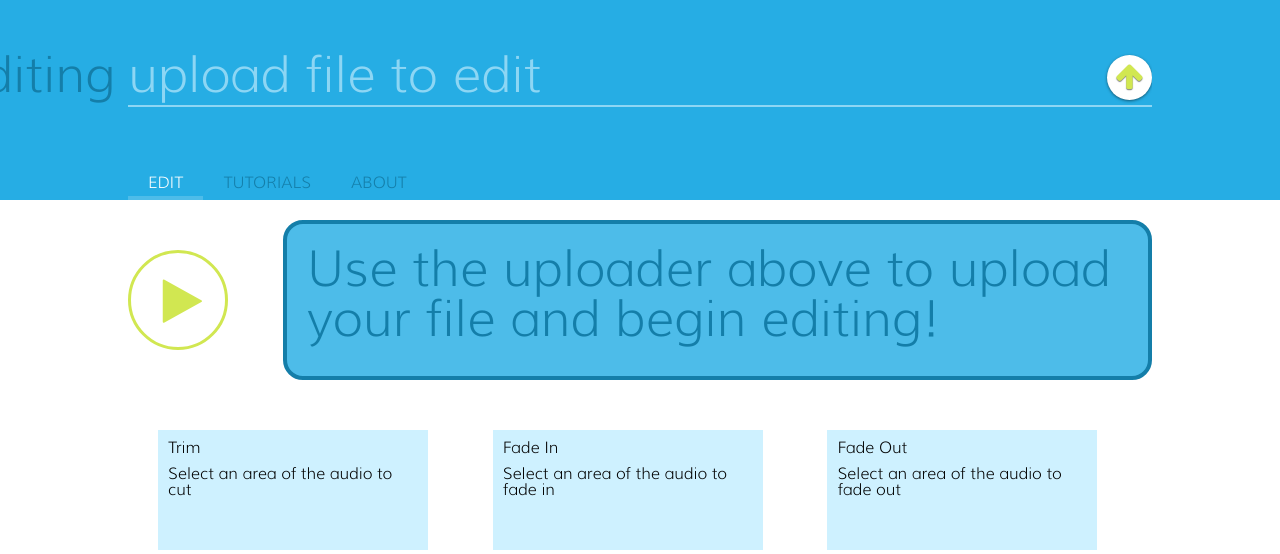
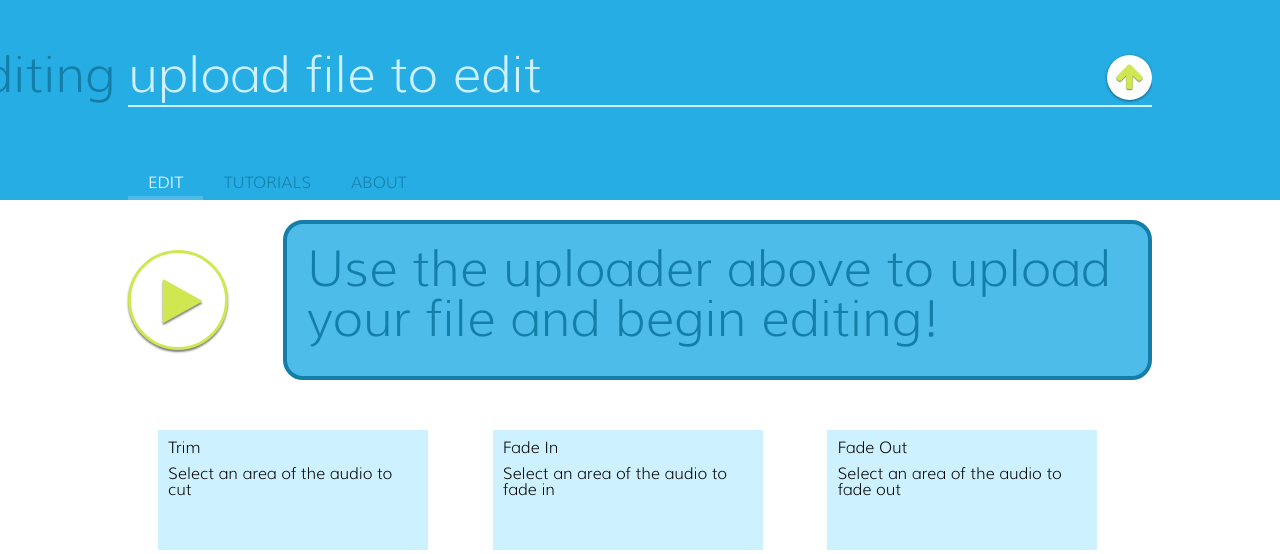
Before and after one commit to BTMorton/COMP6205---Web-Development, a PHP site: page / in a window 1280 px wide. Shown: the top 554 px of the page. Run offline with PHP 8.4, Linux system fonts and the light colour scheme; some libraries are stand-ins or nearby versions.

Commit message:
More style tweaks

```diff
--- a/css/style.css
+++ b/css/style.css
@@ -40,8 +40,8 @@ header .container {
 }
 
 header .upload_text {
-	color: #8dd6f4;
-	border-bottom: 2px solid #8dd6f4;
+	color: #cef1ff;
+	border-bottom: 2px solid #cef1ff;
 	font-size: 50px;
 	padding-bottom: 5px;
 	position: relative;
@@ -68,7 +68,6 @@ header .upload_text:after {
 }
 
 header #file_upload {
-	color: #8dd6f4;
 	font-size: 200px;
 	position: absolute;
 	top: 0;
@@ -169,6 +168,8 @@ header.fixed {
 	box-sizing: border-box;
 	margin: 50px 0;
 	cursor: pointer;
+	text-shadow: 0px 2px 2px rgba(0, 0, 0, 0.5);
+	box-shadow: rgba(0, 0, 0, 0.5) 0px 2px 2px 0px;
 }
 
 #editor #play_button.pause:before {
--- a/index.php
+++ b/index.php
@@ -13,6 +13,7 @@
 		<script src="bower_components/requirejs/require.js"></script>
 		<script type="text/javascript">
 			var peaks_inst;
+			var playReady = false;
 
 			function loadPeaks() {
 				requirejs.config({
@@ -32,12 +33,14 @@
 						height: 200,
 						zoomLevels: [512, 1024, 2048, 4096],
 						keyboard: true,
-						overviewWaveformColor: "#d1e751"
+						overviewWaveformColor: "#d1e751",
+						zoomWaveformColor: "rgba(0, 0, 0, 0)"
 					});
 
 					peaks_inst.on('segments.ready', function(){
 						$("#progress").addClass("hidden");
 						$("#peaks_container").removeAttr("style");
+						playReady = true;
 						// do something when segments are ready to be displayed
 					});
 				});
@@ -70,6 +73,8 @@
 						$("#peaks_container").addClass("hidden");
 						$("#placeholder").addClass("hidden");
 						$("#progress").removeClass("hidden").removeClass("error");
+						$("#peaks_player")[0].pause();
+						playReady = false;
 					},
 					done: function (e, data) {
 						console.log(data.result);
@@ -94,12 +99,12 @@
 					.parent().addClass($.support.fileInput ? undefined : 'disabled');
 
 				$("#play_button").click(function() {
-					if ($(this).hasClass("pause")) {
-						$(this).removeClass("pause");
-						$("#peaks_player")[0].pause();
-					} else {
-						$(this).addClass("pause");
-						$("#peaks_player")[0].play();
+					if (playReady) {
+						if ($("#peaks_player")[0].paused) {
+							$("#peaks_player")[0].play();
+						} else {
+							$("#peaks_player")[0].pause();
+						}
 					}
 				});
 
```
